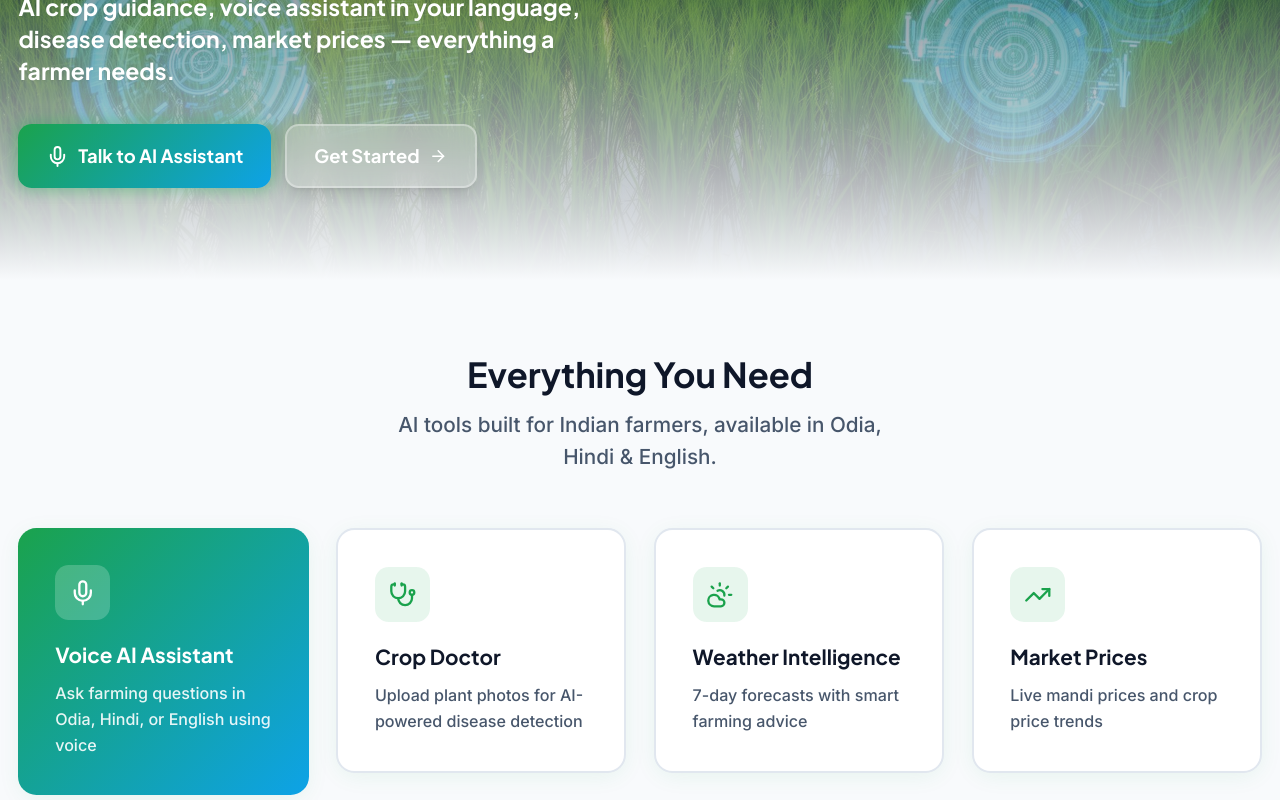
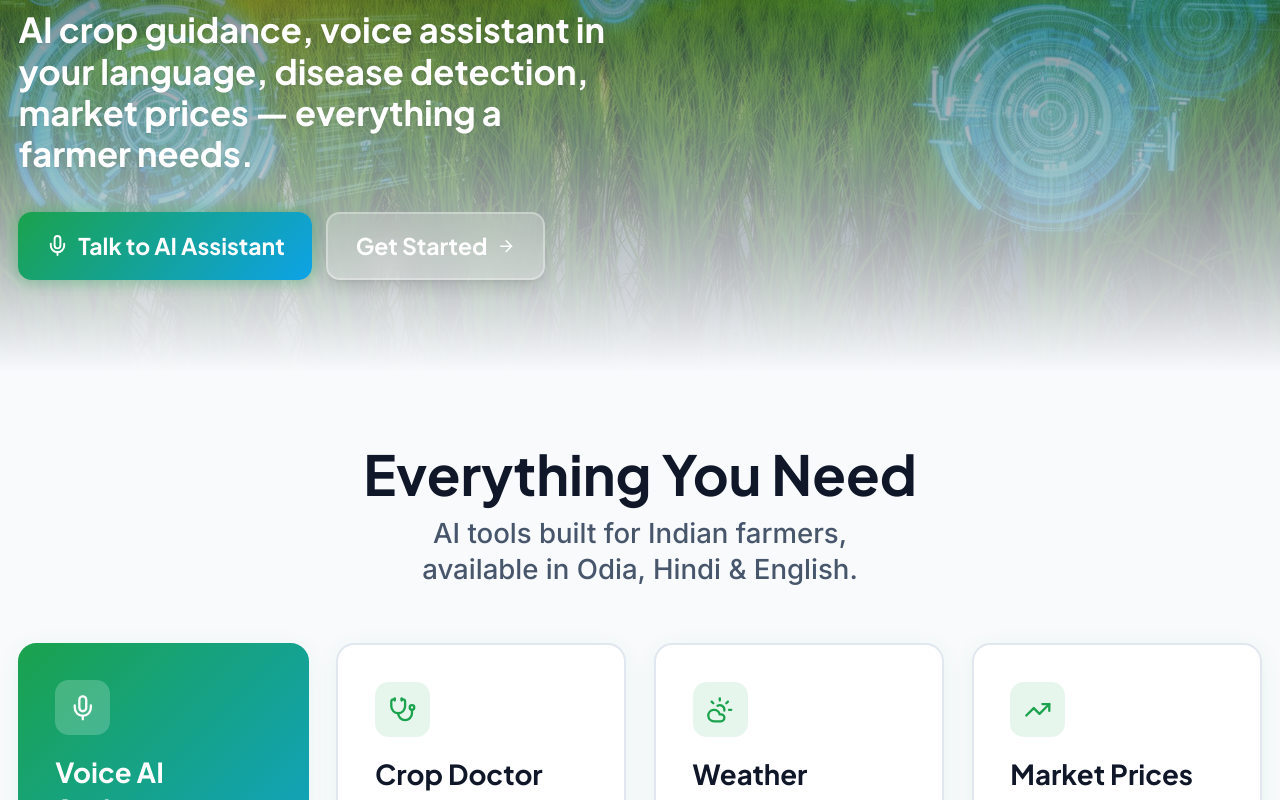
Before and after one commit to SAKET-Code01/Krishi-AI, a React (Vite) app: page / in a window 1280 px wide. Shown: the part 420-1220 px from the top of the page. Built offline with nearby package versions, Linux system fonts and the light colour scheme; the HTML template or start-up script is replaced by a standard one.

Commit message:
css update

```diff
--- a/tailwind.config.ts
+++ b/tailwind.config.ts
@@ -14,6 +14,15 @@ export default {
       },
     },
     extend: {
+      fontSize: {
+        xs: ['1rem', { lineHeight: '1.5rem' }],
+        sm: ['1.125rem', { lineHeight: '1.75rem' }],
+        base: ['1.25rem', { lineHeight: '1.75rem' }],
+        lg: ['1.5rem', { lineHeight: '2rem' }],
+        xl: ['1.875rem', { lineHeight: '2.25rem' }],
+        '2xl': ['2.25rem', { lineHeight: '2.5rem' }],
+        '3xl': ['3rem', { lineHeight: '3rem' }],
+      },
       fontFamily: {
         display: ["Plus Jakarta Sans", "sans-serif"],
         body: ["Inter", "sans-serif"],
```
